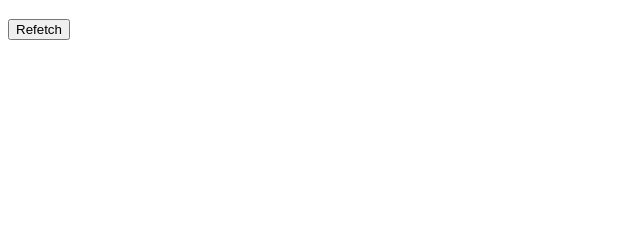
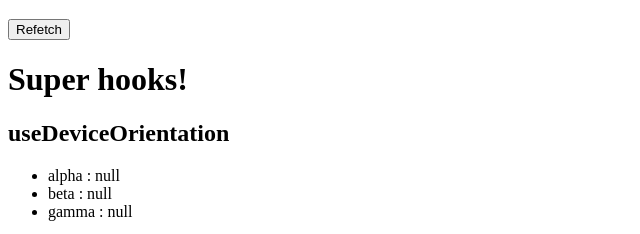
Before and after one commit to kbu715/react_hook_test, a React (Create React App) app: page / in a window 1280 px wide. Shown: the part 1575-1809 px from the top of the page, without its empty margins (0-640 px from the left). Before the commit the page ends 1623 px from the top, so only its background shows below. Built offline with nearby package versions, Linux system fonts and the light colour scheme; no server answers.

Commit message:
useDeviceOrientation

```diff
--- a/src/App.js
+++ b/src/App.js
@@ -98,6 +98,7 @@ import NetworkApp from './hooks/useNetwork';
 import ScrollApp from './hooks/useScroll';
 import FullscrennApp from './hooks/useFullscreen';
 import AxiosApp from './hooks/useAxios';
+import DeviceApp from './hooks/useDeviceOrientation';
 
 const App = () => {
   return (
@@ -113,6 +114,7 @@ const App = () => {
       <ScrollApp />
       <FullscrennApp />
       <AxiosApp />
+      <DeviceApp />
     </>
   );
 };
--- /dev/null
+++ b/src/hooks/useDeviceOrientation/index.js
@@ -0,0 +1,22 @@
+import React from "react";
+
+import { useDeviceOrientation } from "../useDeviceOrientation/useDeviceOrientation";
+
+const DeviceApp = () => {
+  const { alpha, beta, gamma } = useDeviceOrientation();
+  console.log(alpha, beta, gamma);
+
+  return (
+    <div>
+      <h1>Super hooks!</h1>
+      <h2>useDeviceOrientation</h2>
+      <ul>
+        <li>{`alpha : ${alpha}`}</li>
+        <li>{`beta : ${beta}`}</li>
+        <li>{`gamma : ${gamma}`}</li>
+      </ul>
+    </div>
+  );
+}
+
+export default DeviceApp;
--- /dev/null
+++ b/src/hooks/useDeviceOrientation/useDeviceOrientation.js
@@ -0,0 +1,30 @@
+import { useEffect, useState } from "react";
+
+export const useDeviceOrientation = () => {
+  const [alpha, setAlpha] = useState(null);
+  const [beta, setBeta] = useState(null);
+  const [gamma, setGamma] = useState(null);
+
+  const handleOrientation = (event) => {
+    const alpha = event.alpha;
+    const beta = event.beta;
+    const gamma = event.gamma;
+
+    setAlpha(alpha);
+    setBeta(beta);
+    setGamma(gamma);
+  };
+
+  useEffect(() => {
+    window.addEventListener("deviceorientation", handleOrientation);
+
+    return () =>
+      window.removeEventListener("deviceorientation", handleOrientation);
+  }, []);
+
+  return {
+    alpha,
+    beta,
+    gamma
+  };
+};
```
